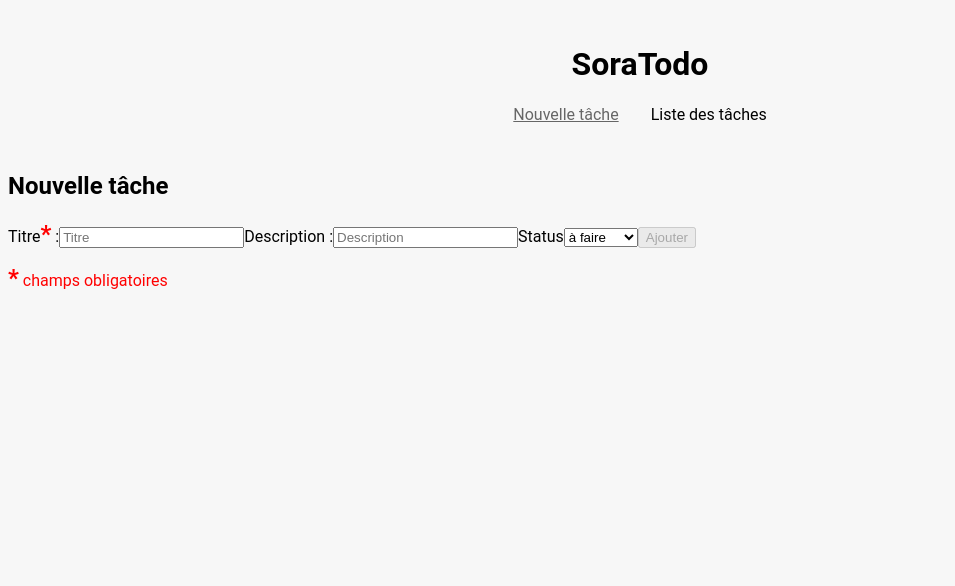
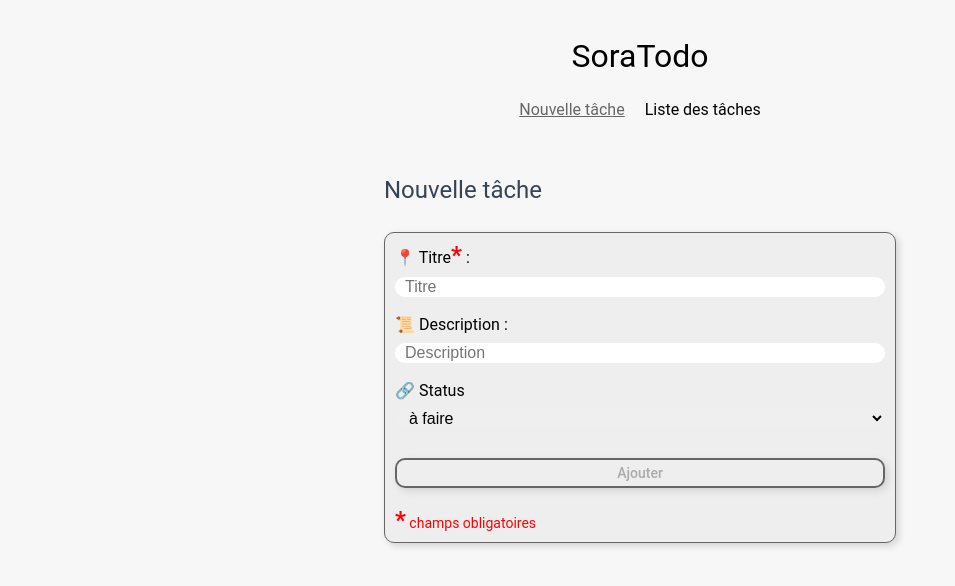
Before and after one commit to ThibautG/soratodo, an Angular app: page /tasks/new in a window 1280 px wide. Shown: the top 586 px of the page, without its empty margins (0-955 px from the left). Built offline with nearby package versions, Linux system fonts and the light colour scheme.

Commit message:
CSS = Reset + :root + global + components + success & error messages

```diff
--- a/src/app/components/landing-page/landing-page.component.scss
+++ b/src/app/components/landing-page/landing-page.component.scss
@@ -1,4 +1,14 @@
 .landing-block{
+  padding-block: 3rem;
   display: flex;
   flex-direction: column;
+  align-items: center;
+
+  a {
+    padding-top: 3rem;
+  }
+
+  img {
+
+  }
 }
--- a/src/app/components/task-detail/task-detail.component.html
+++ b/src/app/components/task-detail/task-detail.component.html
@@ -1,10 +1,11 @@
 <section class="global-section">
   <h2>Détails de la tâche :</h2>
 
-  <ul *ngIf="task; else taskerror" class="task-details">
-      <li>📍titre : {{ task.title | titlecase }}</li>
-      <li>📜description : {{ task.description || 'pas de description' }}</li>
-      <li>🔗status : {{ task.status }}</li>
+  <ul *ngIf="task; else taskerror" class="task-details global-box">
+    <li>📍 <span class="details">Titre : </span><span
+      class="task-title">{{ task.title }}</span></li>
+      <li>📜 <span class="details">Description : </span>{{ task.description || 'pas de description' }}</li>
+      <li>🔗 <span class="details">Status : </span>{{ task.status }}</li>
       <li>
         <button (click)="onModifyTask(task.id)">🔧 Modifier</button>
       </li>
@@ -14,11 +15,11 @@
   </ul>
 
   <ng-template #taskerror>
-    <div>
+    <div class="error-message">
       <p>Cette tâche n'existe pas.</p>
     </div>
   </ng-template>
 
-  <a [routerLink]="['/tasks']">Retour à la liste des tâches.</a>
+  <a [routerLink]="['/tasks']">⬅️ Retour à la liste des tâches.</a>
 
 </section>
--- a/src/app/components/task-detail/task-detail.component.scss
+++ b/src/app/components/task-detail/task-detail.component.scss
@@ -0,0 +1,14 @@
+a {
+  text-decoration: none;
+
+  &:hover {
+    text-decoration: underline;
+    transform: scale(1.03);
+  }
+}
+
+.task-details {
+  li {
+    padding-block: .5rem;
+  }
+}
--- a/src/app/components/task-form/task-form.component.html
+++ b/src/app/components/task-form/task-form.component.html
@@ -10,23 +10,31 @@
   <div *ngIf="successMessage" class="success-message">
     {{ successMessage }}
   </div>
-  <form (ngSubmit)="onSubmit()" #taskForm="ngForm">
-    <label for="title">Titre<span class="required asterisk">*</span> :</label>
+  <div class="global-box">
+    <form class="form" (ngSubmit)="onSubmit()" #taskForm="ngForm">
+      <label for="title">📍 Titre<span class="required asterisk">*</span> :
+      </label>
       <input type="text" id="title" name="title"
              [(ngModel)]="newTask.title" placeholder="Titre" required>
-    <label for="description">Description :</label>
+      <label for="description">📜 Description :</label>
       <input type="text" id="description" name="description"
              [(ngModel)]="newTask.description" placeholder="Description">
-    <label for="status">Status</label>
+      <label for="status">🔗 Status</label>
       <select name="status" id="status" [(ngModel)]="newTask.status">
         <option value="à faire">à faire</option>
         <option value="en cours">en cours</option>
         <option value="terminée">terminée</option>
       </select>
       <!-- Affichage conditionnel selon mode création ou modification -->
+      <div class="add-button-wraper">
         <button type="submit" [disabled]="taskForm.invalid">
           {{ isEditMode ? 'Modifier' : 'Ajouter' }}
         </button>
+      </div>
     </form>
     <p class="required"><span class="asterisk">*</span> champs obligatoires</p>
+  </div>
+
+  <a *ngIf="isEditMode" [routerLink]="['/tasks', taskId]">⬅️ Revenir aux
+    détails</a>
 </section>
--- a/src/app/components/task-form/task-form.component.scss
+++ b/src/app/components/task-form/task-form.component.scss
@@ -1,4 +1,6 @@
 .required {
+  font-size: 1.4rem;
+  padding-top: 2rem;
   color: red;
 }
 
@@ -6,3 +8,42 @@
   font-weight: bold;
   font-size: 24px;
 }
+
+a {
+  text-decoration: none;
+
+  &:hover {
+    text-decoration: underline;
+    transform: scale(1.03);
+  }
+}
+
+.form {
+  display: flex;
+  flex-direction: column;
+  box-sizing: border-box;
+
+  label {
+    padding-bottom: 1rem;
+  }
+
+  input {
+    font-size: var(--font-size-body);
+    padding-left: 1rem;
+    margin-bottom: 2rem;
+    border: none;
+    border-radius: 1rem;
+  }
+
+  select {
+    font-size: var(--font-size-body);
+    margin-bottom: 3rem;
+    border-radius: 1rem;
+    padding-left: 1rem;
+    border: none;
+  }
+
+  button {
+    width: 100%;
+  }
+}
--- a/src/app/components/task-form/task-form.component.ts
+++ b/src/app/components/task-form/task-form.component.ts
@@ -2,7 +2,7 @@ import {Component, OnInit} from '@angular/core';
 import {TaskService} from '../../services/task.service';
 import {FormsModule} from '@angular/forms';
 import {TaskStatusType} from '../../models/task-status-type.type';
-import {ActivatedRoute, Router} from '@angular/router';
+import {ActivatedRoute, Router, RouterLink} from '@angular/router';
 import {Task} from '../../models/task';
 import {NgIf} from '@angular/common';
 
@@ -10,7 +10,8 @@ import {NgIf} from '@angular/common';
   selector: 'app-task-form',
   imports: [
     FormsModule,
-    NgIf
+    NgIf,
+    RouterLink
   ],
   templateUrl: './task-form.component.html',
   styleUrl: './task-form.component.scss'
--- a/src/app/components/task-list/task-list.component.html
+++ b/src/app/components/task-list/task-list.component.html
@@ -1,30 +1,32 @@
 <section class="global-section">
-  <h2>Liste des tâches :</h2>
+  <h2>Liste des tâches</h2>
 
-  <div *ngIf="tasks.length === 0; else tasksList">
+  <div class="empty-message global-box" *ngIf="tasks.length === 0; else tasksList">
     <p>Aucune tâche pour le moment.</p>
     <a [routerLink]="['new']">Entrez votre première tâche !</a>
   </div>
 
   <ng-template #tasksList>
-    <button (click)="onResetTasks()">Vider la liste</button>
-
-    <ul class="task-list" *ngFor="let task of tasks">
-      <div class="task-list-inline">
-        <li>📍{{ task.title | titlecase }}</li>
+    <ul class="task-list global-box" *ngFor="let task of tasks">
+      <li>📍<span class="task-title">{{ task.title }}</span></li>
         <li>🔗{{ task.status }}</li>
-        <li>
-        <button (click)="onDeleteTask(task.id)">❌ Supprimer</button>
-        </li>
-      </div>
-      <div class="task-list-inline">
         <li>
           <a [routerLink]="['/tasks', task.id]">
             Afficher détails
           </a>
         </li>
-      </div>
+        <li>
+        <button (click)="onDeleteTask(task.id)">❌ Supprimer</button>
+        </li>
     </ul>
+
+    <a class="new-task-link" [routerLink]="['new']">➕ Nouvelle
+      tâche</a>
+
+    <div class="reset-button-wrap">
+      <button class="reset-button" (click)="onResetTasks()">🚮 Vider la
+        liste</button>
+    </div>
 
   </ng-template>
 </section>
--- a/src/app/components/task-list/task-list.component.scss
+++ b/src/app/components/task-list/task-list.component.scss
@@ -1,8 +1,40 @@
 .task-list {
-  list-style: none;
+  margin-bottom: 2rem;
+
+  &:hover {
+    transform: scale(1.03);
+  }
+
+  li {
+    padding-block: .5rem;
+
+    a {
+      font-size: 1.4rem;
+    }
+  }
+
+  li:last-of-type {
+    text-align: right;
+  }
 }
 
-.task-list-inline {
+.new-task-link{
   display: flex;
-  gap: 2rem;
+  padding-bottom: 3rem;
+  text-decoration: none;
+
+  &:hover {
+    text-decoration: underline;
+  }
 }
+
+.reset-button-wrap {
+  text-align: right;
+}
+
+.empty-message {
+  a {
+    display: flex;
+    margin-top: 3rem;
+  }
+}
--- a/src/styles.scss
+++ b/src/styles.scss
@@ -1,15 +1,168 @@
+/****** RESET CSS ******/
+/* http://meyerweb.com/eric/tools/css/reset/
+   v2.0 | 20110126
+   License: none (public domain)
+*/
+
+html, body, div, span, applet, object, iframe,
+h1, h2, h3, h4, h5, h6, p, blockquote, pre,
+a, abbr, acronym, address, big, cite, code,
+del, dfn, em, img, ins, kbd, q, s, samp,
+small, strike, strong, sub, sup, tt, var,
+b, u, i, center,
+dl, dt, dd, ol, ul, li,
+fieldset, form, label, legend,
+table, caption, tbody, tfoot, thead, tr, th, td,
+article, aside, canvas, details, embed,
+figure, figcaption, footer, header, hgroup,
+menu, nav, output, ruby, section, summary,
+time, mark, audio, video {
+  margin: 0;
+  padding: 0;
+  border: 0;
+  font-size: 100%;
+  font: inherit;
+  vertical-align: baseline;
+}
+/* HTML5 display-role reset for older browsers */
+article, aside, details, figcaption, figure,
+footer, header, hgroup, menu, nav, section {
+  display: block;
+}
+body {
+  line-height: 1;
+}
+ol, ul {
+  list-style: none;
+}
+blockquote, q {
+  quotes: none;
+}
+blockquote:before, blockquote:after,
+q:before, q:after {
+  content: '';
+  content: none;
+}
+table {
+  border-collapse: collapse;
+  border-spacing: 0;
+}
+
+
+/* ---modif font-size du html pour utiliser rem en base 10--- */
+html {
+  font-size: 62.5%;
+}
+
+
 /****** Variables CSS ******/
 :root {
   --font-global : Roboto, Helvetica;
+  --font-size-body: 1.6rem;
+  --font-size-h1: 3.2rem;
+  --font-size-h2: 2.4rem;
+  --font-size-task-title: 2rem;
+  --font-size-task-details: 1.4rem;
   --color-black: #000000;
   --color-blue-dark: #364455;
   --color-blue-light: #568495;
   --color-grey-dark: #666;
+  --color-grey-medium: #eeeeee;
   --color-grey-light: #F7F7F7;
+  --color-shadow : lightgray;
   --color-white: #FFFFFF;
 }
 
 body {
   background-color: var(--color-grey-light);
   font-family: var(--font-global), sans-serif;
+  font-size: var(--font-size-body);
 }
+
+
+h1 {
+  padding-top: 3rem;
+  font-size: var(--font-size-h1);
+}
+
+h2 {
+  font-size: var(--font-size-h2);
+}
+
+h1, h2 {
+  color: var(--color-blue-dark);
+  padding-bottom: 3rem;
+}
+
+a {
+  color: var(--color-black);
+
+  &:hover {
+    transform: scale(1.03);
+  }
+}
+
+button {
+  font-family: var(--font-global), sans-serif;
+  background-color: transparent;
+  box-sizing: border-box;
+  padding: 5px 10px;
+  /*border: none;*/
+  border: 2px solid var(--color-grey-dark);
+  border-radius: 1rem;
+  box-shadow: var(--color-shadow) 3px 3px 7px;
+  margin-right: 20px;
+  outline: none;
+  font-size: 1.4rem;
+  font-weight: 500;
+
+  &:hover {
+    transform: scale(1.05);
+  }
+  &:active {
+    transform: translate(1px, 1px);
+    box-shadow: var(--color-shadow) 0 0 5px;
+  }
+}
+
+.global-section {
+  padding-inline: 30%;
+  padding-block: 3rem;
+}
+
+.global-box {
+  list-style: none;
+  background-color: var(--color-grey-medium);
+  padding: 1rem;
+  margin-bottom: 2rem;
+  border: .5px solid var(--color-grey-dark);
+  border-radius: 1rem;
+  box-shadow: var(--color-shadow) 3px 3px 7px;
+}
+
+.task-title {
+  font-size: var(--font-size-task-title);
+}
+
+.details {
+  font-size: var(--font-size-task-details);
+  font-weight: bold;
+}
+
+.error-message {
+  background-color: #ffc0c0;
+  padding: 1rem;
+  margin-bottom: 3rem;
+  border: .5px solid #800000;
+  border-radius: 1rem;
+  box-shadow: #ffb6b6 3px 3px 7px;
+}
+
+.success-message {
+  background-color: #bcffbc;
+  padding: 1rem;
+  margin-bottom: 3rem;
+  border: .5px solid #004400;
+  border-radius: 1rem;
+  box-shadow: #baffba 3px 3px 7px;
+}
```
Lines whose indentation alone changed are shown as unchanged.
